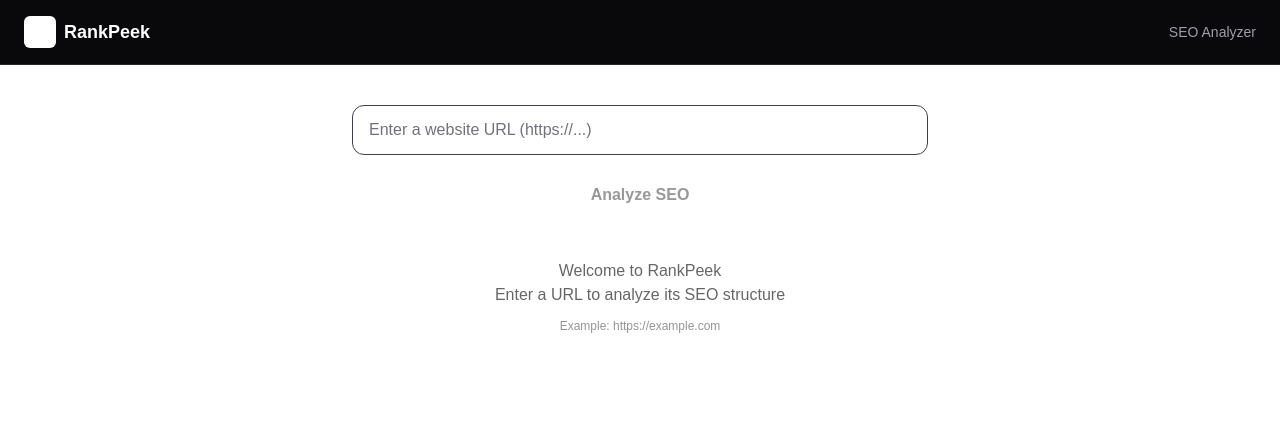
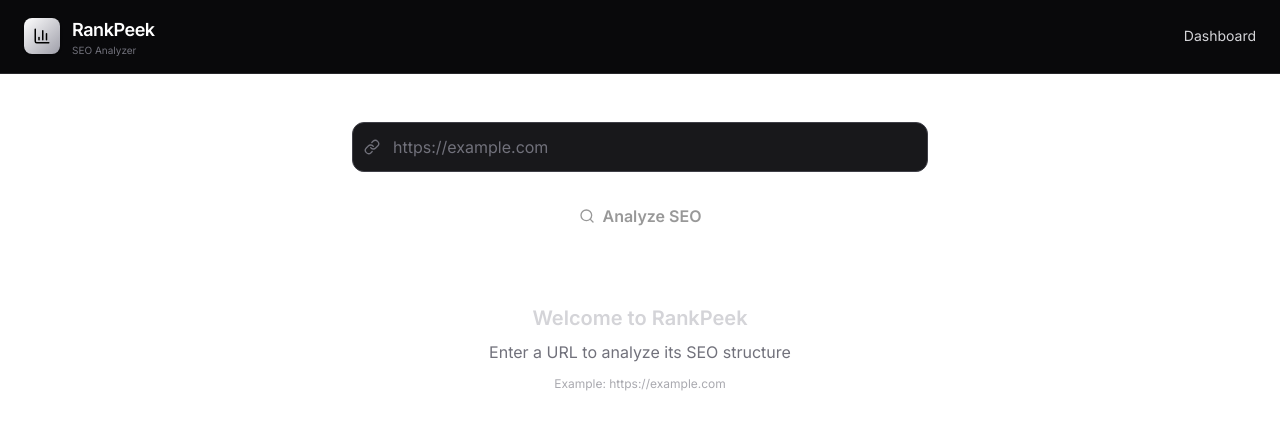
Before and after one commit to ricardojesus-dev/rankpeek, a Next.js app: page / in a window 1280 px wide. Shown: the top 430 px of the page. Built offline with nearby package versions, Linux system fonts and the light colour scheme.

Commit message:
feat: improve UrlInput with icons, loading state and enhanced UX

```diff
--- a/app/layout.tsx
+++ b/app/layout.tsx
@@ -1,21 +1,8 @@
-import type { Metadata } from "next";
-import { Geist, Geist_Mono } from "next/font/google";
+import { Inter } from "next/font/google"
+
+const inter = Inter({ subsets: ["latin"] })
 import "./globals.css";
 
-const geistSans = Geist({
-  variable: "--font-geist-sans",
-  subsets: ["latin"],
-});
-
-const geistMono = Geist_Mono({
-  variable: "--font-geist-mono",
-  subsets: ["latin"],
-});
-
-export const metadata: Metadata = {
-  title: "Create Next App",
-  description: "Generated by create next app",
-};
 
 export default function RootLayout({
   children,
@@ -23,11 +10,10 @@
   children: React.ReactNode;
 }>) {
   return (
-    <html
-      lang="en"
-      className={`${geistSans.variable} ${geistMono.variable} h-full antialiased`}
-    >
-      <body className="min-h-full flex flex-col">{children}</body>
+    <html lang="en">
+      <body className={inter.className + " bg-zinc-950"}>
+        {children}
+      </body>
     </html>
   );
 }
--- a/components/Navbar.tsx
+++ b/components/Navbar.tsx
@@ -1,18 +1,44 @@
+"use client"
+
+import { BarChart3, Sparkles } from "lucide-react"
+
 export default function Navbar() {
   return (
     <nav className="w-full px-6 py-4 flex items-center justify-between border-b border-zinc-800 bg-zinc-950">
 
       {/* BRAND */}
-            <div className="flex items-center gap-2">
-                <div className="w-8 h-8 rounded-md bg-white" />
-                <span className="text-white font-semibold text-lg">
+      <div className="flex items-center gap-3 cursor-pointer group">
+
+        {/* Logo */}
+        <div className="w-9 h-9 rounded-lg bg-gradient-to-br from-white to-zinc-400 flex items-center justify-center shadow-sm group-hover:scale-105 transition">
+          <BarChart3 size={18} className="text-black" />
+        </div>
+
+        {/* Name */}
+        <div className="flex flex-col leading-tight">
+          <span className="text-white font-semibold text-lg tracking-tight">
             RankPeek
           </span>
+          <span className="text-[10px] text-zinc-500">
+            SEO Analyzer
+          </span>
+        </div>
       </div>
 
-            {/* FUTURE ACTIONS */}
-            <div className="text-zinc-400 text-sm">
-                SEO Analyzer
+      {/* RIGHT SIDE */}
+      <div className="flex items-center gap-4">
+
+        {/* Status badge */}
+        {/* <div className="hidden md:flex items-center gap-1 text-xs text-zinc-400 bg-zinc-900 border border-zinc-800 px-2 py-1 rounded-md">
+          <Sparkles size={12} />
+          v2 Engine
+        </div> */}
+
+        {/* Future CTA */}
+        <button className="text-sm text-zinc-300 hover:text-white transition">
+          Dashboard
+        </button>
+
       </div>
 
     </nav>
--- /dev/null
+++ b/components/ScoreCircle.tsx
@@ -0,0 +1,72 @@
+import { useMemo } from "react"
+
+type Props = {
+  score?: number
+}
+
+export default function ScoreCircle({ score = 0 }: Props) {
+  const radius = 60
+  const stroke = 10
+  const normalizedRadius = radius - stroke / 2
+  const circumference = normalizedRadius * 2 * Math.PI
+
+  const progress = score / 100
+  const strokeDashoffset = circumference - progress * circumference
+
+  const color = useMemo(() => {
+    if (score >= 80) return "#4ade80" // green
+    if (score >= 50) return "#facc15" // yellow
+    return "#f87171" // red
+  }, [score])
+
+  return (
+    <div className="flex items-center justify-center">
+      <svg height={radius * 2} width={radius * 2}>
+
+        {/* Background */}
+        <circle
+          stroke="#27272a"
+          fill="transparent"
+          strokeWidth={stroke}
+          r={normalizedRadius}
+          cx={radius}
+          cy={radius}
+        />
+
+        {/* Progress */}
+        <circle
+          stroke={color}
+          fill="transparent"
+          strokeWidth={stroke}
+          strokeLinecap="round"
+          strokeDasharray={circumference}
+          strokeDashoffset={strokeDashoffset}
+          r={normalizedRadius}
+          cx={radius}
+          cy={radius}
+          style={{
+            transform: "rotate(-90deg)",
+            transformOrigin: "50% 50%",
+            transition: "stroke-dashoffset 0.6s ease"
+          }}
+        />
+
+        {/* SCORE TEXT */}
+        <text
+          x="50%"
+          y="50%"
+          dominantBaseline="middle"
+          textAnchor="middle"
+          style={{
+            fill: color,
+            fontSize: "32px",
+            fontWeight: "700"
+          }}
+        >
+          {score}
+        </text>
+
+      </svg>
+    </div>
+  )
+}
--- a/components/SeoReport.tsx
+++ b/components/SeoReport.tsx
@@ -1,5 +1,16 @@
-// components/SeoReport.tsx
 import type { SeoReportData } from "@/types/seoReport"
+import ScoreCircle from "@/components/ScoreCircle"
+import {
+  BarChart3,
+  FileText,
+  Heading,
+  LayoutList,
+  Globe,
+  CheckCircle,
+  XCircle,
+  AlertTriangle
+} from "lucide-react"
+
 type Props = {
   data: SeoReportData | null
 }
@@ -8,133 +19,179 @@
 
   if (!data) {
     return (
-            <div style={{
-                marginTop:40,
-                textAlign:"center",
-                color:"#666"
-            }}>
-            <h2>Welcome to RankPeek</h2>
-            <p>Enter a URL to analyze its SEO structure</p>
+      <div className="mt-16 text-center text-zinc-500">
+        <h2 className="text-xl font-semibold text-zinc-300">
+          Welcome to RankPeek
+        </h2>
+        <p className="mt-2">
+          Enter a URL to analyze its SEO structure
+        </p>
 
-            <div style={{
-                marginTop:10,
-                fontSize:"12px",
-                opacity:0.7
-            }}>
+        <div className="mt-3 text-xs opacity-60">
           Example: https://example.com
         </div>
-
-
       </div>
     )
   }
+
   const getColor = (score: number) => {
     if (score >= 80) return "text-green-400"
     if (score >= 50) return "text-yellow-400"
     return "text-red-400"
   }
-    const scoreColor = data.score ? getColor(data.score) : "gray"
+
+  const scoreColor = data.score ? getColor(data.score) : "text-zinc-400"
 
   return (
     <div className="mt-8 grid gap-6 text-white max-w-5xl mx-auto">
 
-            {/* SCORE SECTION*/}
-            <div className="p-8 rounded-2xl bg-zinc-900 border border-zinc-800 text-center">
-                <h2 className="text-zinc-400">SEO Score</h2>
+      {/* SCORE */}
+      <div className="p-8 rounded-2xl bg-zinc-900 border border-zinc-800 text-center shadow-sm">
+        <div className="flex items-center justify-center gap-2 text-zinc-400 mb-2">
+          <BarChart3 size={18} />
+          <span>SEO Score</span>
+        </div>
 
-                <div className={`text-7xl font-bold ${scoreColor}`}>
-                    {data.score}
+        <ScoreCircle score={data.score ?? 0} />
+      </div>
+
+      {/* GRID */}
+      <div className="grid md:grid-cols-2 gap-6">
+
+        {/* CONTENT */}
+        <div className="p-5 rounded-xl bg-zinc-900 border border-zinc-800">
+          <div className="flex items-center gap-2 mb-3 text-zinc-400">
+            <FileText size={16} />
+            <h3>Content</h3>
+          </div>
+
+          <div className="text-sm space-y-3">
+
+            <div>
+              <span className="text-zinc-500">Title</span>
+              <p className="text-white break-words">
+                {data.title || "Missing"}
+              </p>
+            </div>
+
+            <div>
+              <span className="text-zinc-500">H1</span>
+              <ul className="text-zinc-300 mt-1 space-y-1">
+                {data.h1 && data.h1.length > 0 ? (
+                  data.h1.map((h, i) => (
+                    <li key={i} className="flex items-start gap-2">
+                      <Heading size={14} className="mt-0.5" />
+                      <span>{h}</span>
+                    </li>
+                  ))
+                ) : (
+                  <li className="text-red-400">Missing</li>
+                )}
+              </ul>
+            </div>
+
+            <div>
+              <span className="text-zinc-500">Meta Description</span>
+              <p className="text-zinc-300 break-words">
+                {data.metaDescription || "Missing"}
+              </p>
+            </div>
+
           </div>
         </div>
 
-            {/* INFO GRID*/}
-            <div className="grid md:grid-cols-2 gap-6">
+        {/* STRUCTURE */}
         <div className="p-5 rounded-xl bg-zinc-900 border border-zinc-800">
-                    <h3 className="text-zinc-400 mb-3">Content</h3>
+          <div className="flex items-center gap-2 mb-3 text-zinc-400">
+            <LayoutList size={16} />
+            <h3>Structure</h3>
+          </div>
 
           <div className="text-sm space-y-2">
-                        <div><strong>Title:</strong> {data.title}</div>
+            <div>H1: {data.h1?.length ?? 0}</div>
+            <div>H2: {data.h2?.length ?? 0}</div>
+            <div>H3: {data.h3?.length ?? 0}</div>
+          </div>
+        </div>
 
-                        <div>
-                        <strong>H1:</strong>
-                        <ul className="text-zinc-300">
-                            {data.h1?.map((h, i) => (
-                            <li key={i}>• {h}</li>
-                            ))}
+      </div>
+
+      {/* TECHNICAL */}
+      <div className="p-5 rounded-xl bg-zinc-900 border border-zinc-800">
+        <div className="flex items-center gap-2 mb-3 text-zinc-400">
+          <Globe size={16} />
+          <h3>Technical</h3>
+        </div>
+
+        <div className="text-sm space-y-3">
+
+          <div className="flex justify-between items-center">
+            <span>Lang</span>
+            {data.lang
+              ? <CheckCircle size={16} className="text-green-400" />
+              : <XCircle size={16} className="text-red-400" />}
+          </div>
+
+          <div className="flex justify-between items-center">
+            <span>Canonical</span>
+            {data.canonical
+              ? <CheckCircle size={16} className="text-green-400" />
+              : <XCircle size={16} className="text-red-400" />}
+          </div>
+
+          <div className="flex justify-between items-center">
+            <span>OG Title</span>
+            {data.ogTitle
+              ? <CheckCircle size={16} className="text-green-400" />
+              : <XCircle size={16} className="text-red-400" />}
+          </div>
+
+          <div className="flex justify-between items-center">
+            <span>OG Description</span>
+            {data.ogDescription
+              ? <CheckCircle size={16} className="text-green-400" />
+              : <XCircle size={16} className="text-red-400" />}
+          </div>
+
+        </div>
+      </div>
+
+      {/* CONTENT DEPTH */}
+      <div className="p-5 rounded-xl bg-zinc-900 border border-zinc-800">
+        <div className="flex items-center gap-2 mb-3 text-zinc-400">
+          <FileText size={16} />
+          <h3>Content Depth</h3>
+        </div>
+
+        <div className="text-sm text-zinc-300">
+          {data.textLength ?? 0} characters
+        </div>
+      </div>
+
+      {/* BREAKDOWN */}
+      <div className="p-5 rounded-xl bg-zinc-900 border border-zinc-800">
+        <div className="flex items-center gap-2 mb-3 text-zinc-400">
+          <AlertTriangle size={16} />
+          <h3>Issues & Analysis</h3>
+        </div>
+
+        <ul className="text-sm space-y-2">
+          {data.breakdown && data.breakdown.length > 0 ? (
+            data.breakdown.map((b, i) => (
+              <li key={i} className="flex items-start gap-2 text-zinc-300">
+                <span className="text-red-400 mt-1">•</span>
+                <span>{b}</span>
+              </li>
+            ))
+          ) : (
+            <li className="text-green-400 flex items-center gap-2">
+              <CheckCircle size={16} />
+              No issues detected
+            </li>
+          )}
         </ul>
       </div>
 
-                        <div><strong>Meta:</strong> {data.metaDescription || "Missing"}</div>
-                    </div>
-                </div>
-                <div className="p-5 rounded-xl bg-zinc-900 border border-zinc-800">
-                    <h3 className="text-zinc-400 mb-3">Structure</h3>
-
-                    <div className="text-sm space-y-2">
-                        <div>H1 count: {data.h1?.length}</div>
-                        <div>H2 count: {data.h2?.length}</div>
-                        <div>H3 count: {data.h3?.length}</div>
-                </div>
-            </div>
-            </div>
-
-
-
-            <div className="p-5 rounded-xl bg-zinc-900 border border-zinc-800">
-                <h3 className="text-zinc-400 mb-3">Technical</h3>
-
-                <div className="text-sm space-y-2">
-                    <div>Lang: {data.lang || "Missing"}</div>
-                    <div>Canonical: {data.canonical ? "✔" : "✖"}</div>
-                    <div>OG Title: {data.ogTitle ? "✔" : "✖"}</div>
-                    <div>OG Description: {data.ogDescription ? "✔" : "✖"}</div>
-                </div>
-            </div>
-
-            <div className="p-5 rounded-xl bg-zinc-900 border border-zinc-800">
-                <h3 className="text-zinc-400 mb-3">Content Depth</h3>
-
-                <div className="text-sm">
-                    {data.textLength} characters
-                </div>
-            </div>
-
-            <div className="p-5 rounded-xl bg-zinc-900 border border-zinc-800">
-                <h3 className="text-zinc-400 mb-3">Issues & Analysis</h3>
-
-                <ul className="text-sm text-zinc-300 space-y-1">
-                    {data.breakdown?.map((b, i) => (
-                    <li key={i}>• {b}</li>
-                    ))}
-                </ul>
-            </div>
-
-
-            {/* <div className="p-5 rounded-xl bg-zinc-900 border border-zinc-800">
-
-            <h3 className="mb-3 text-zinc-300">Insights</h3>
-
-                <div className="flex flex-wrap gap-2">
-
-                {data.issues?.map((issue, i) => (
-                    <span key={i} className="text-xs px-2 py-1 rounded-md bg-red-500/20 text-red-400">
-                        {issue}
-                    </span>
-                ))}
-
-                {data.warnings?.map((w, i) => (
-                    <span key={i} className="text-xs px-2 py-1 rounded-md bg-yellow-500/20 text-yellow-400">
-                        {w}
-                    </span>
-                ))}
-
-                {data.good?.map((g, i) => (
-                    <span key={i} className="text-xs px-2 py-1 rounded-md bg-green-500/20 text-green-400">
-                        {g}
-                    </span>
-                ))}
-                </div>
-            </div> */}
     </div>
   )
 }
--- a/components/UrlInput.tsx
+++ b/components/UrlInput.tsx
@@ -1,71 +1,95 @@
-// @/components/UrlInput.tsx
 "use client"
+
 import { useState } from "react"
-import type { SeoReportData } from "@/types/seoReport";
+import type { SeoReportData } from "@/types/seoReport"
+import { Search, Loader2, Link as LinkIcon } from "lucide-react"
+
 type Props = {
-    setData: (data:SeoReportData) => void
+  setData: (data: SeoReportData) => void
 }
 
-export default function UrlInput({ setData }: Props){
-    const [url, setUrl] = useState("");
-    const [loading,setLoading] = useState(false);
+export default function UrlInput({ setData }: Props) {
+  const [url, setUrl] = useState("")
+  const [loading, setLoading] = useState(false)
   const [error, setError] = useState<string | null>(null)
 
   async function handleAnalyze() {
-        setLoading(true);
-        setError(null);
-        try{
-            const res = await fetch('/api/analyze',{
-                method:"POST",
+    setLoading(true)
+    setError(null)
+
+    try {
+      const res = await fetch("/api/analyze", {
+        method: "POST",
         headers: {
-                    "Content-Type":"application/json"
+          "Content-Type": "application/json"
         },
-                body: JSON.stringify({url})
-            });
-            if(!res.ok){
-                throw new Error("API Error");
+        body: JSON.stringify({ url })
+      })
+
+      if (!res.ok) {
+        throw new Error("API Error")
       }
 
-            const data = await res.json();
-            setData(data);
+      const data = await res.json()
+      setData(data)
       setUrl("")
-
-        } catch (error){
+    } catch (error) {
       setError("Something went wrong analyzing the URL")
-            console.error("Error: ", error);
-        } finally{
-            setLoading(false);
+      console.error("Error: ", error)
+    } finally {
+      setLoading(false)
+    }
   }
 
+  return (
+    <div className="flex flex-col items-center gap-5 max-w-xl mx-auto mt-12">
 
+      {/* INPUT WRAPPER */}
+      <div className="w-full relative">
 
-    }
-    return(
-        <div className="flex flex-col items-center gap-4 max-w-xl mx-auto mt-10">
+        {/* ICON */}
+        <div className="absolute left-3 top-1/2 -translate-y-1/2 text-zinc-500">
+          <LinkIcon size={16} />
+        </div>
 
         <input
           type="text"
-                placeholder="Enter a website URL (https://...)"
+          placeholder="https://example.com"
           value={url}
           onChange={(e) => setUrl(e.target.value)}
-                className="w-full px-4 py-3 rounded-xl bg-zing-900 border border-zinc-700 text-white placeholder:text-zinc-500 focus:outline-none focus:ring-2 focus:ring-zinc-500"
+          className="w-full pl-10 pr-4 py-3 rounded-xl bg-zinc-900 border border-zinc-700 text-white placeholder:text-zinc-500
+                     focus:outline-none focus:ring-2 focus:ring-zinc-500 focus:border-zinc-500
+                     transition"
         />
+      </div>
 
+      {/* BUTTON */}
       <button
         onClick={handleAnalyze}
         disabled={loading || !url}
-                className="w-full py-3 rounded-xl font-semibold transition
+        className="w-full py-3 rounded-xl font-semibold flex items-center justify-center gap-2 transition
                    bg-white text-black hover:bg-zinc-200
                    disabled:opacity-40 disabled:cursor-not-allowed"
       >
-                {loading ? "Analyzing..." : "Analyze SEO"}
+        {loading ? (
+          <>
+            <Loader2 size={16} className="animate-spin" />
+            Analyzing...
+          </>
+        ) : (
+          <>
+            <Search size={16} />
+            Analyze SEO
+          </>
+        )}
       </button>
+
+      {/* ERROR */}
       {error && (
-                <p className="text-sm text-red-400">
+        <div className="w-full p-3 rounded-lg bg-red-500/10 border border-red-500/20 text-red-400 text-sm text-center">
           {error}
-                </p>
+        </div>
       )}
-
 
     </div>
   )
--- a/package.json
+++ b/package.json
@@ -9,6 +9,7 @@
     "lint": "eslint"
   },
   "dependencies": {
+    "lucide-react": "^1.8.0",
     "next": "16.2.4",
     "react": "19.2.4",
     "react-dom": "19.2.4"
```
Also changed, not shown: 1 other file (tests, documents, lock files or other folders). Lines whose indentation alone changed are shown as unchanged.
